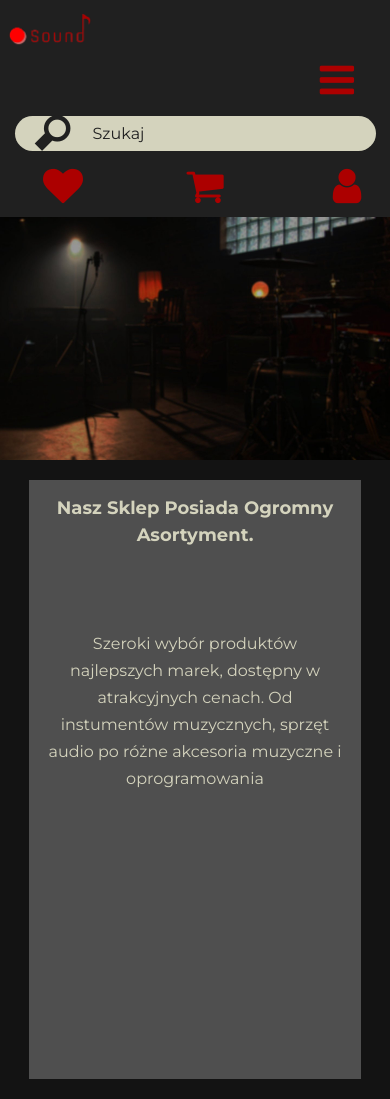
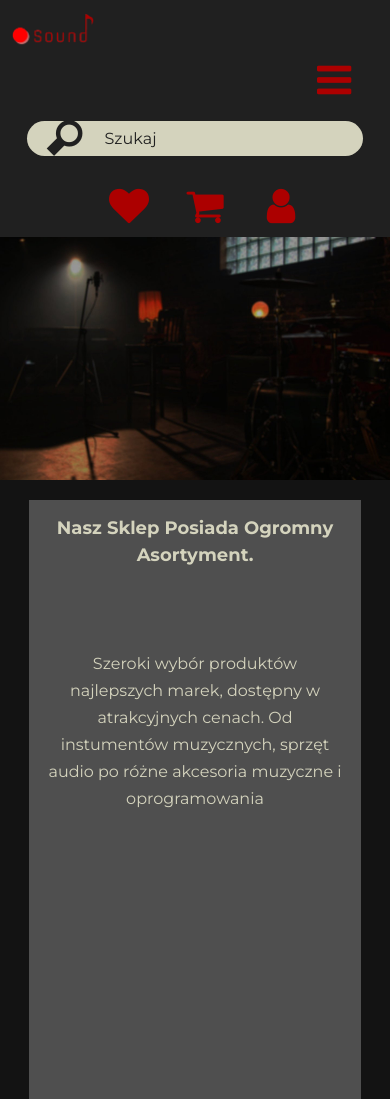
Before and after one commit to Michalbor554/zad-icm, a plain HTML site: page index.html in a window 390 px wide. Shown: the top 1099 px of the page. Drawn offline with nearby package versions, Linux system fonts and the light colour scheme.

Commit message:
Update style.css

```diff
--- a/style.css
+++ b/style.css
@@ -33,30 +33,44 @@ a {
     background-color: #202020;
     width: 100%;
     height: 110px;
-    padding: 0 20px;
+    padding: 0 2%;
     margin: 0;
+    position: relative;
 }
 .logoPng {
+    height: 100px;
     width: auto;
-    height: 100px;
+    max-width: 100%;
+}
+
+#logo {
+    position: absolute;
+    left: 2%;
+    height: 100%;
+    display: flex;
+    align-items: center;
 }
 .menu-center
 {
     display: flex;
     align-items: center;
-    gap: 120px;
-    margin-left: 450px;
+    justify-content: center;
+    width: 100%;
+    max-width: 1200px;
+    margin: 0 auto;
+    padding-left: 200px; /* Przestrzeń dla logo */
+    gap: 5%;
 }
 .icons-right
 {
     display: flex;
     align-items: center;
-    gap: 40px;
+    gap: 20px;
 }
 
 .icon1
 {
-    margin-right: 120px;
+    margin-right: 0;
 }
 .dropdown-menu
 {
@@ -119,7 +133,8 @@ a {
 #searchbar {
     display: flex;
     align-items: center;
-    width: 520px;
+    width: 100%;
+    max-width: 520px;
     height: 44px;
     background-color: #d4d3bd;
     border-radius: 32px;
@@ -711,3 +726,59 @@ a {
         height: 60px;
     }
 }
+@media screen and (max-width: 1400px) {
+    .menu-center {
+        gap: 3%;
+        padding-left: 180px;
+    }
+
+    #searchbar {
+        max-width: 400px;
+    }
+
+    .icons-right {
+        gap: 15px;
+    }
+}
+
+@media screen and (max-width: 1200px) {
+    .menu-center {
+        gap: 2%;
+        padding-left: 160px;
+    }
+
+    #searchbar {
+        max-width: 300px;
+    }
+}
+
+@media screen and (max-width: 992px) {
+    #menu {
+        height: auto;
+        padding: 10px 2%;
+        flex-direction: column;
+    }
+
+    #logo {
+        position: relative;
+        left: 0;
+        margin-bottom: 10px;
+    }
+
+    .menu-center {
+        padding-left: 0;
+        flex-direction: column;
+        gap: 15px;
+    }
+
+    #searchbar {
+        width: 90%;
+        max-width: 500px;
+    }
+
+    .icons-right {
+        justify-content: center;
+        gap: 20px;
+        margin-top: 10px;
+    }
+}
```
